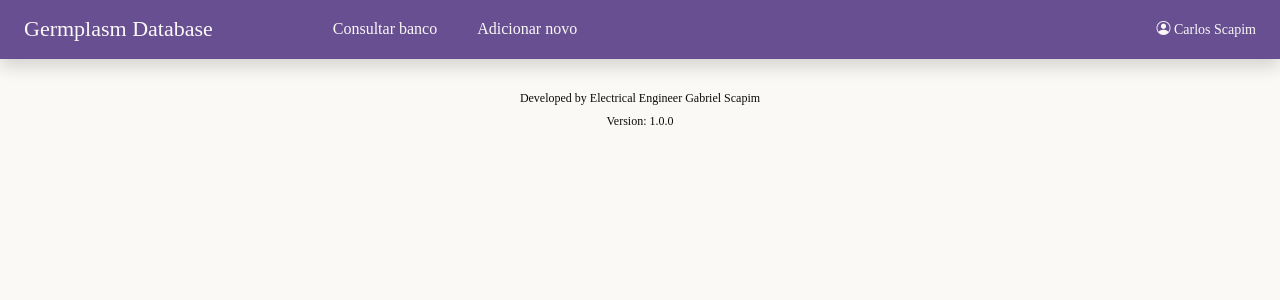
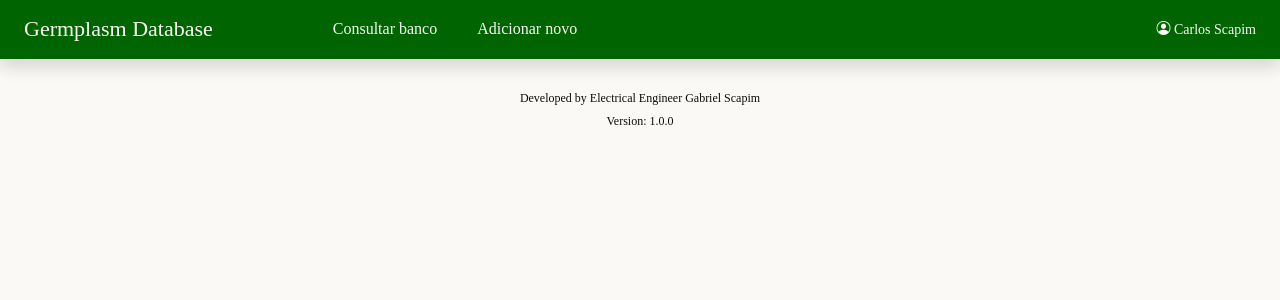
Before and after one commit to gabrielscapim/frontend-germplasm-database-project, a React (Create React App) app in the folder frontend/: page /add-germplasm in a window 1280 px wide. Shown: the top 300 px of the page. Built offline with nearby package versions, Linux system fonts and the light colour scheme; no server answers; a web font is replaced by a local one.

Commit message:
style: header color changed

```diff
--- a/frontend/src/components/Header/Header.module.css
+++ b/frontend/src/components/Header/Header.module.css
@@ -1,10 +1,10 @@
 .header * {
-    background-color: #684f92;
+    background-color: #006400;
 }
 
 .header {
     font-family: 'Museo Sans Rounded';
-    background-color: #684f92;
+    background-color: #006400;
     color: #0c0c0c;
     display: flex;
     align-items: center;
@@ -14,7 +14,7 @@
     padding: 16px 24px 16px 24px;
     font-size: 16px;
     box-shadow: 0 0.5rem 1rem rgb(0 0 0 / 15%);box-shadow: 0 0.5rem 1rem rgb(0 0 0 / 15%);
-    border-bottom: 1px solid #664d92;
+    border-bottom: 1px solid #006400;
 }
 
 .header-title-options {
```
